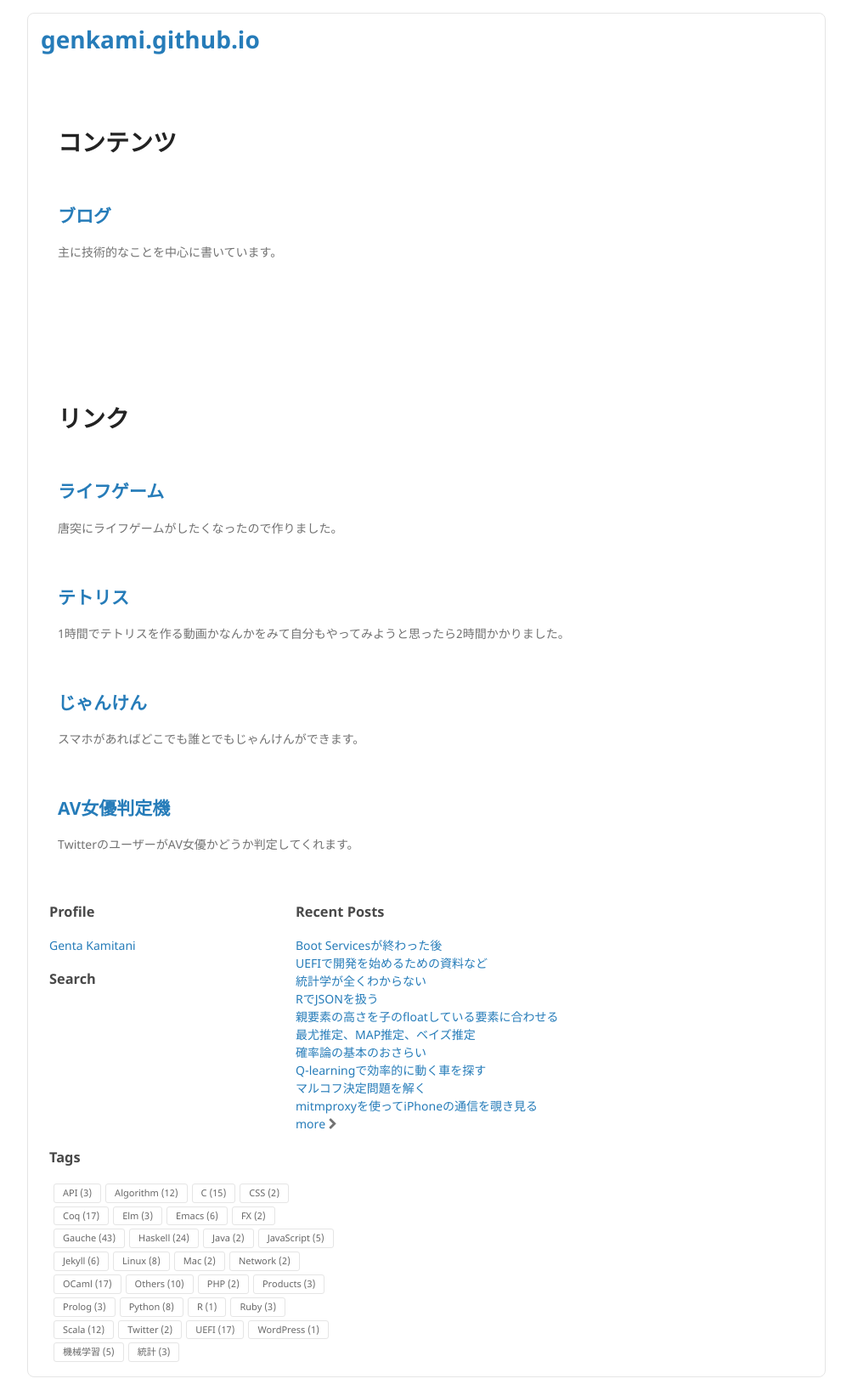
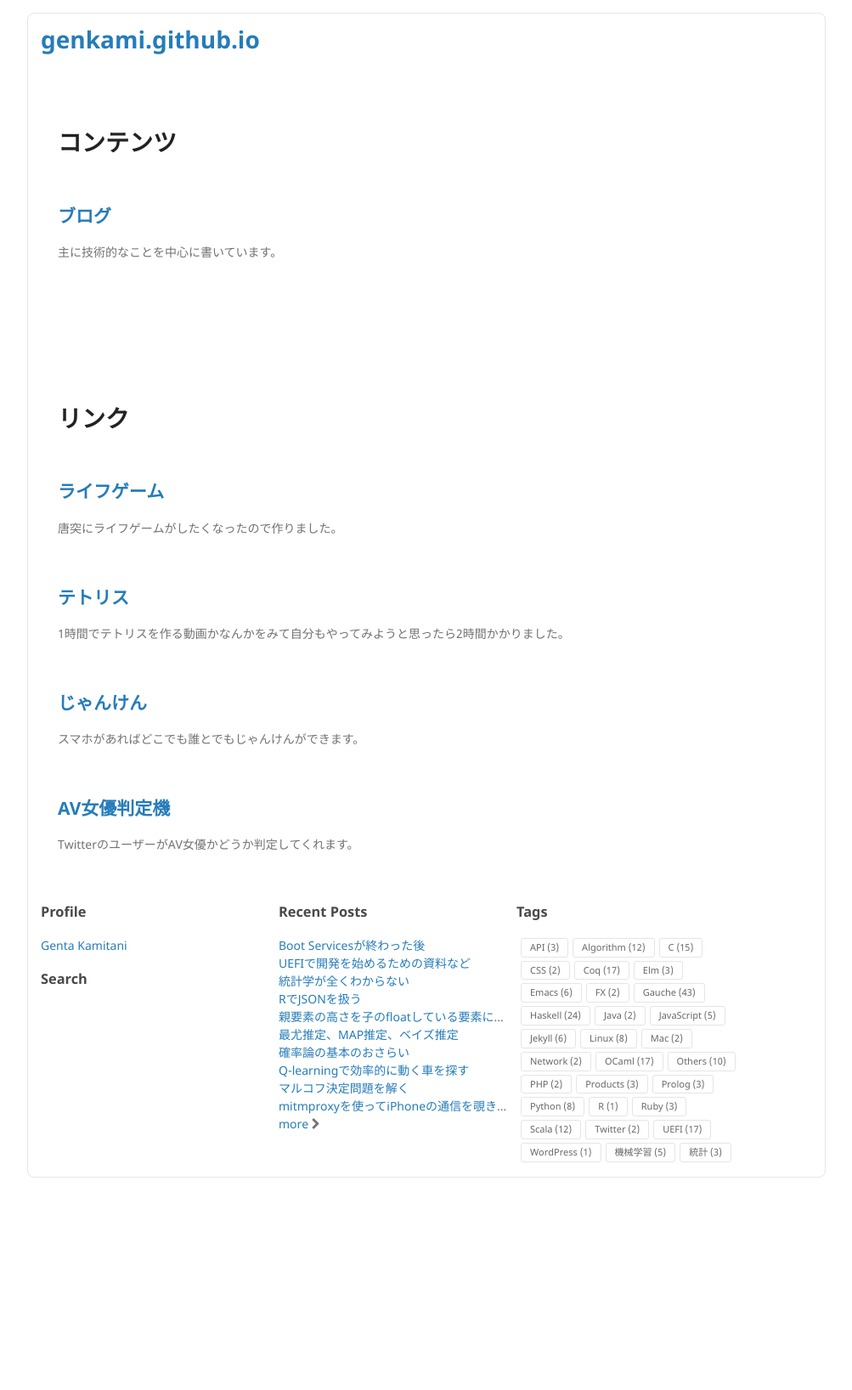
Before and after one commit to genkami/genkami.github.io, a Jekyll site: the page built from index.html, in a window 1280 px wide. Shown: the whole page at 85% size, without its empty margins (138-1141 px from the left). Built offline with Jekyll 4.4.1, drawn with Linux system fonts in a browser that asks for light colours; comment, search, counter and statistics services are not loaded; after the commit the page ends 1401 px from its top, so only the background shows below that.

Commit message:
フッタ幅の調整

```diff
--- a/_includes/footer.html
+++ b/_includes/footer.html
@@ -19,7 +19,7 @@
   </div>
 </div>
 
-<div class="footer-content footer-content-fixed">
+<div class="footer-content">
   <h3>Recent Posts</h3>
   {% assign num_recent_posts = site.num_recent_posts | default: 5 %}
   {% for post in site.posts limit: num_recent_posts %}
@@ -32,7 +32,7 @@
   </div>
 </div>
 
-<div class="footer-content footer-content-fixed">
+<div class="footer-content">
   <h3>Tags</h3>
   <div class="tag-list">
     <ul>
--- a/css/style.css
+++ b/css/style.css
@@ -43,15 +43,12 @@ header h2, h3, h4, h5, h6 {
 
 .footer-content {
     float: left;
-    padding: 0px 10px;
+    padding-right: 10px;
+    width: 270px;
 }
 
-.footer-content-fixed {
-    width: 350px;
-}
-
-.search-box {
-    width: 270px;
+.footer-content:last-child {
+    padding-right: 0px
 }
 
 .tag-list ul {
@@ -131,6 +128,10 @@ header h2, h3, h4, h5, h6 {
         width: 90%;
         overflow: scroll;
     }
+
+    .footer-content {
+        width: 90%;
+    }
 }
 
 @media print {
```
